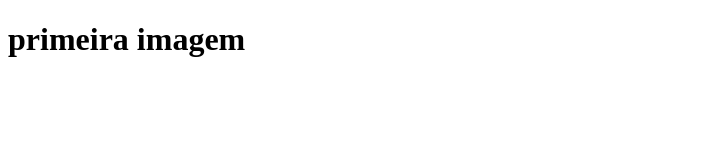
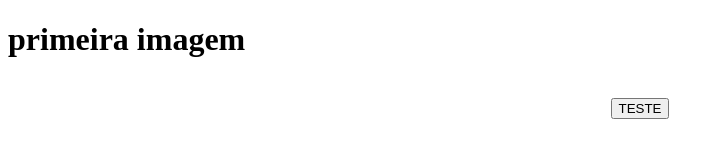
Before and after one commit to Emerson1626/Programa-o, a plain HTML site: page index.html in a window 1280 px wide. Shown: the whole page, without its empty margins (0-724 px from the left). Drawn offline with Linux system fonts and the light colour scheme.

Commit message:
Update index.html

```diff
--- a/index.html
+++ b/index.html
@@ -10,4 +10,8 @@
     <h1>primeira imagem</h1>
     <img src="pngegg.png" alt="">
 </body>
+    <CENTER>
 </html>
+<button>
+    TESTE
+</button>
```
